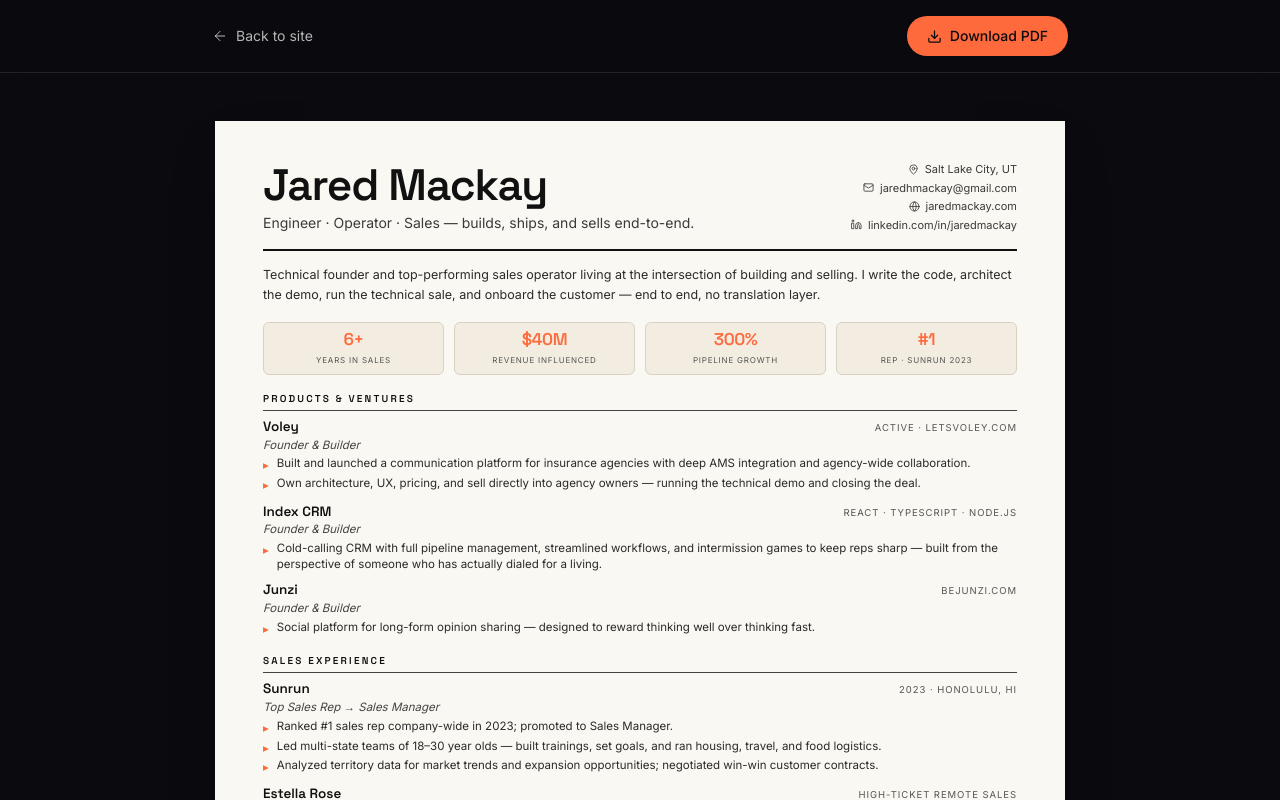
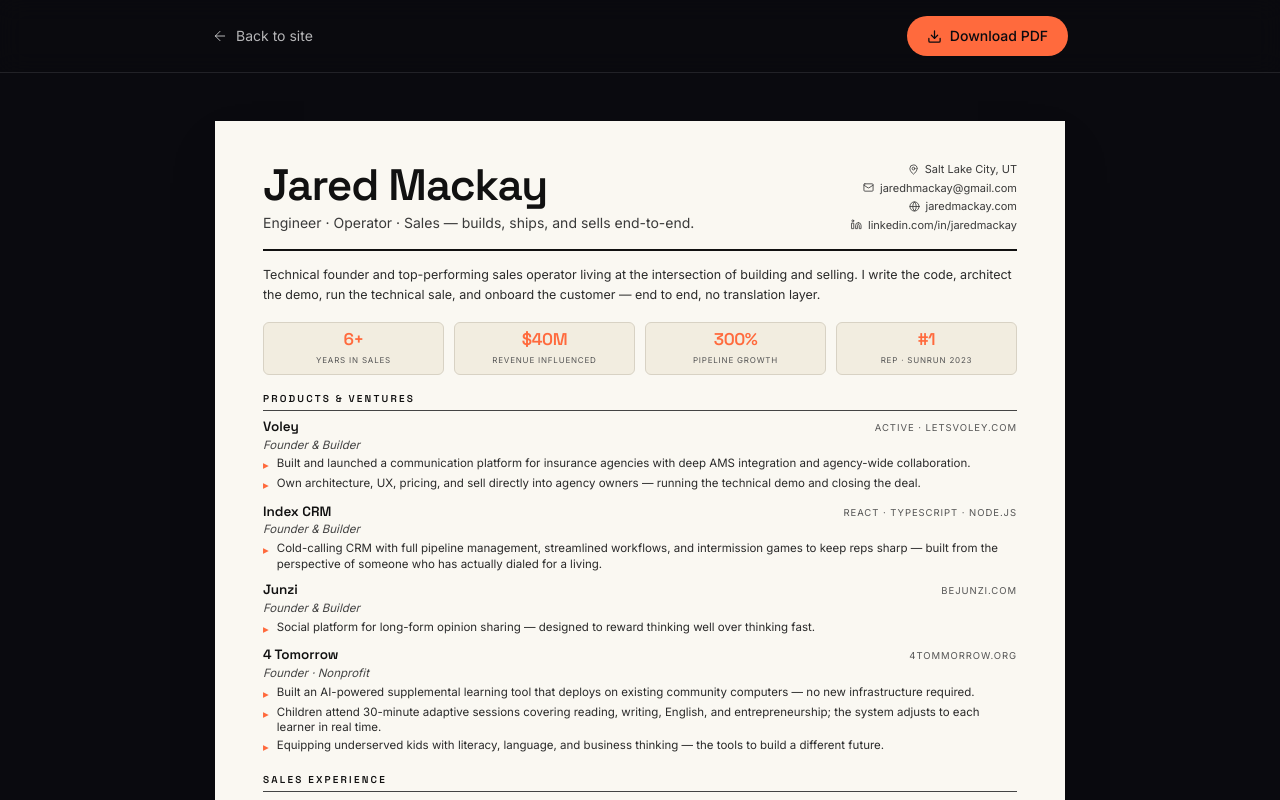
Before and after one commit to jradmac/jaredSite, a React (Vite) app: page /resume in a window 1280 px wide. Shown: the top 800 px of the page. Built offline with nearby package versions, Linux system fonts and the light colour scheme; no server answers.

Commit message:
4tomorrow

```diff
--- a/src/App.tsx
+++ b/src/App.tsx
@@ -10,7 +10,7 @@
 import RotatingText from './components/RotatingText';
 import ClickSpark from './components/ClickSpark';
 import Navbar from './components/Navbar';
-import { ArrowUpRight, Linkedin, Instagram, Layers, Feather } from 'lucide-react';
+import { ArrowUpRight, Linkedin, Instagram, Layers, Feather, GraduationCap } from 'lucide-react';
 
 function App() {
   return (
@@ -181,6 +181,17 @@
                     spotlight: 'rgba(34, 211, 238, 0.35)' as const,
                     href: 'https://www.bejunzi.com',
                     cta: 'bejunzi.com',
+                  },
+                  {
+                    icon: <GraduationCap size={28} strokeWidth={1.5} className="text-white/70" />,
+                    title: '4 Tomorrow',
+                    role: 'Founder · Nonprofit',
+                    description:
+                      'An AI-powered supplemental learning tool for underserved communities. Deploys on existing computers and teaches reading, writing, English, and entrepreneurship — adapting to each child in real time.',
+                    tags: ['Nonprofit', 'AI'],
+                    spotlight: 'rgba(124, 92, 255, 0.35)' as const,
+                    href: 'https://www.4tommorrow.org/',
+                    cta: '4tommorrow.org',
                   },
                   {
                     icon: <Layers size={28} strokeWidth={1.5} className="text-white/70" />,
--- a/src/pages/Resume.tsx
+++ b/src/pages/Resume.tsx
@@ -177,6 +177,16 @@
                 meta="bejunzi.com"
                 bullets={[
                   'Social platform for long-form opinion sharing — designed to reward thinking well over thinking fast.',
+                ]}
+              />
+              <Role
+                title="4 Tomorrow"
+                role="Founder · Nonprofit"
+                meta="4tommorrow.org"
+                bullets={[
+                  'Built an AI-powered supplemental learning tool that deploys on existing community computers — no new infrastructure required.',
+                  'Children attend 30-minute adaptive sessions covering reading, writing, English, and entrepreneurship; the system adjusts to each learner in real time.',
+                  'Equipping underserved kids with literacy, language, and business thinking — the tools to build a different future.',
                 ]}
               />
             </Section>
```
